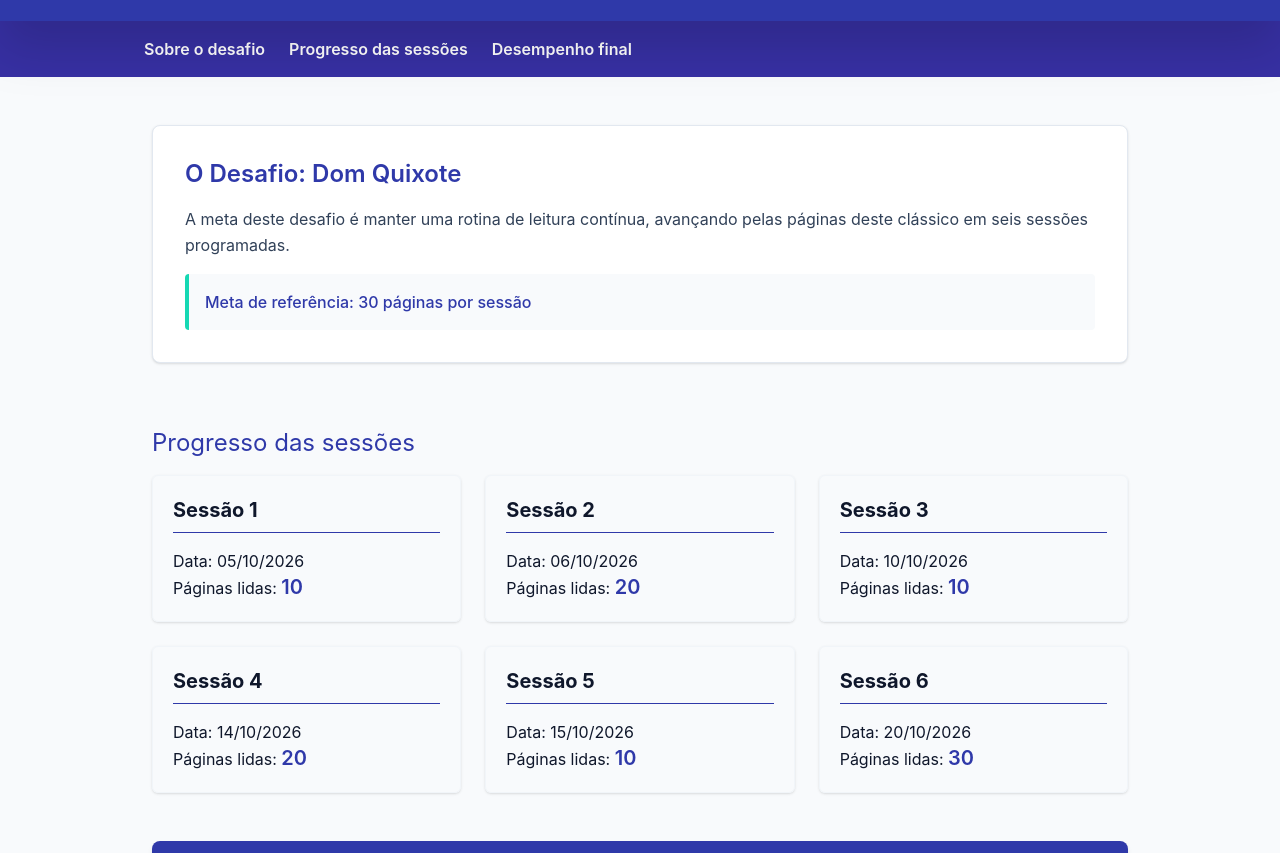
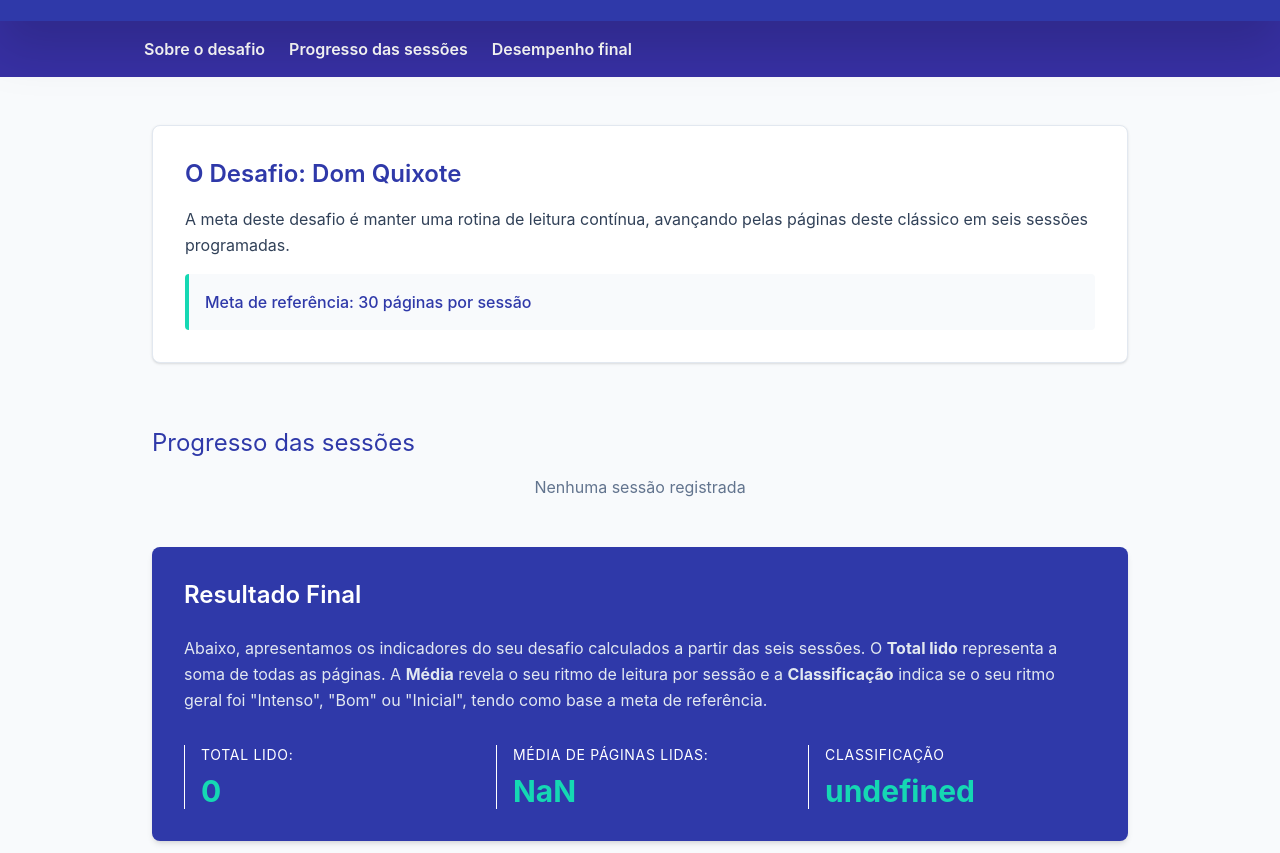
Before and after one commit to Zjonathas/Acompanhamento-de-leitura, a website: page src/index.html in a window 1280 px wide. Shown: the part 99-952 px from the top of the page. Drawn offline with Linux system fonts and the light colour scheme.

Commit message:
feature: funções e validação de entradas

```diff
--- a/src/index.html
+++ b/src/index.html
@@ -36,42 +36,8 @@
 
         <section id="progresso">
             <h3 class="text-2xl my-4 text-primaria">Progresso das sessões</h3>
-            <div class="grid grid-cols-1 sm:grid-cols-2 lg:grid-cols-3 gap-6">
-                <article class="rounded-md border border-slate-100 shadow-sm p-5">
-                    <h3 class="text-xl font-bold border-b border-primaria pb-2 mb-4">Sessão 1</h3>
-                    <p>Data: 05/10/2026</p>
-                    <p>Páginas lidas: <span class="font-semibold text-xl text-primaria">10</span></p>
-                </article>
+            <div id="cards-sessoes" class="grid grid-cols-1 sm:grid-cols-2 lg:grid-cols-3 gap-6">
 
-                <article class="rounded-md border border-slate-100 shadow-sm p-5">
-                    <h3 class="text-xl font-bold border-b border-primaria pb-2 mb-4">Sessão 2</h3>
-                    <p>Data: 06/10/2026</p>
-                    <p>Páginas lidas: <span class="font-semibold text-xl text-primaria">20</span></p>
-                </article>
-
-                <article class="rounded-md border border-slate-100 shadow-sm p-5">
-                    <h3 class="text-xl font-bold border-b border-primaria pb-2 mb-4">Sessão 3</h3>
-                    <p>Data: 10/10/2026</p>
-                    <p>Páginas lidas: <span class="font-semibold text-xl text-primaria">10</span></p>
-                </article>
-
-                <article class="rounded-md border border-slate-100 shadow-sm p-5">
-                    <h3 class="text-xl font-bold border-b border-primaria pb-2 mb-4">Sessão 4</h3>
-                    <p>Data: 14/10/2026</p>
-                    <p>Páginas lidas: <span class="font-semibold text-xl text-primaria">20</span></p>
-                </article>
-
-                <article class="rounded-md border border-slate-100 shadow-sm p-5">
-                    <h3 class="text-xl font-bold border-b border-primaria pb-2 mb-4">Sessão 5</h3>
-                    <p>Data: 15/10/2026</p>
-                    <p>Páginas lidas: <span class="font-semibold text-xl text-primaria">10</span></p>
-                </article>
-
-                <article class="rounded-md border border-slate-100 shadow-sm p-5">
-                    <h3 class="text-xl font-bold border-b border-primaria pb-2 mb-4">Sessão 6</h3>
-                    <p>Data: 20/10/2026</p>
-                    <p>Páginas lidas: <span class="font-semibold text-xl text-primaria">30</span></p>
-                </article>
             </div>
         </section>
 
--- a/src/script.js
+++ b/src/script.js
@@ -3,23 +3,24 @@ const sessao2 = 20;
 const sessao3 = 30;
 const sessao4 = 30;
 const sessao5 = 40;
-const sessao6 = 30;
+const sessao6 = 40;
 
-const paginasLidas = [];
 
 const metaPorSessao = 30;
-const sessoes = [
-  { id: 1, data: "05/10/2026", paginas: sessao1 },
-  { id: 2, data: "06/10/2026", paginas: sessao2 },
-  { id: 3, data: "10/10/2026", paginas: sessao3 },
-  { id: 4, data: "14/10/2026", paginas: sessao4 },
-  { id: 5, data: "15/10/2026", paginas: sessao5 },
-  { id: 6, data: "20/10/2026", paginas: sessao6 },
+let sessoes = [
+  // { id: 1, data: "05/10/2026", paginas: sessao1 },
+  // { id: 2, data: "06/10/2026", paginas: sessao2 },
+  // { id: 3, data: "10/10/2026", paginas: sessao3 },
+  // { id: 4, data: "14/10/2026", paginas: sessao4 },
+  // { id: 5, data: "15/10/2026", paginas: sessao5 },
+  // { id: 6, data: "20/10/2026", paginas: sessao6 },
 ];
+
+const paginasLidas = sessoes.map(sessao => sessao.paginas);
 
 function calcularTotalPaginas(){
   let soma = 0;
-  if (paginasLidas === undefined || paginasLidas === null || paginasLidas.length === 0){
+  if (!paginasLidas || paginasLidas === 0){
     return console.log("Nenhuma página registrada");
   }
   else {
@@ -52,6 +53,56 @@ function calcularClassificacao(){
   }
 }
 
+
+const containerCards = document.getElementById("cards-sessoes");
+const totalPaginas = document.getElementById("total-paginas");
+const mediaPaginas = document.getElementById("media-paginas");
+const classificacao = document.getElementById("classificacao");
+
+function validarElementos(elementos){
+  if (!elementos){
+    console.error("Elementos não encontrados");
+    return false;
+  }
+  return true;
+}
+
+function criarResultados(){
+  if (validarElementos(totalPaginas)){
+    totalPaginas.innerHTML = calcularTotalPaginas();
+  }
+  if (validarElementos(mediaPaginas)){
+    mediaPaginas.innerHTML = calcularMediaPaginas().toFixed(0);
+  }
+  if (validarElementos(classificacao)){
+    classificacao.innerHTML = calcularClassificacao();
+  }
+}
+
+criarResultados();
+
+function criarCardsSessoes(listadeSessoes){
+  containerCards.innerHTML = "";
+
+  if(!listadeSessoes || listadeSessoes.length === 0){
+    containerCards.innerHTML = `<p class="col-span-full text-slate-500 text-center">
+    Nenhuma sessão registrada</p>`;
+    return;
+  }
+
+  listadeSessoes.forEach(sessao => {
+    const cardHTML =
+    `<article class="rounded-md border border-slate-100 shadow-sm p-5">
+      <h3 class="text-xl font-bold border-b border-primaria pb-2 mb-4">Sessão ${sessao.id}</h3>
+      <p>Data: ${sessao.data}</p>
+      <p>Páginas lidas: <span class="font-semibold text-xl text-primaria">${sessao.paginas}</span></p>
+    </article>`;
+    containerCards.innerHTML += cardHTML;
+  });
+}
+
+criarCardsSessoes(sessoes);
+
 console.group('Testes');
 console.log(calcularTotalPaginas());
 
```
Also changed, not shown: src/output.css.
